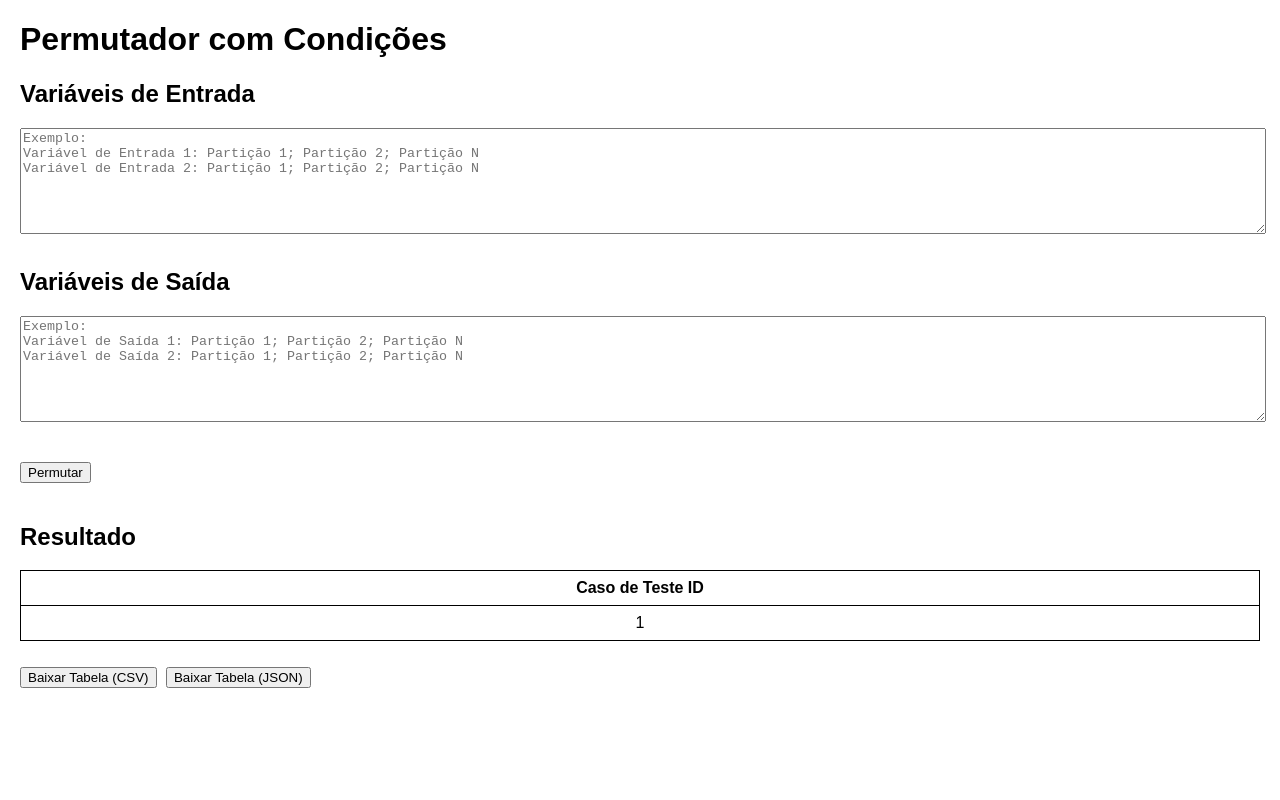
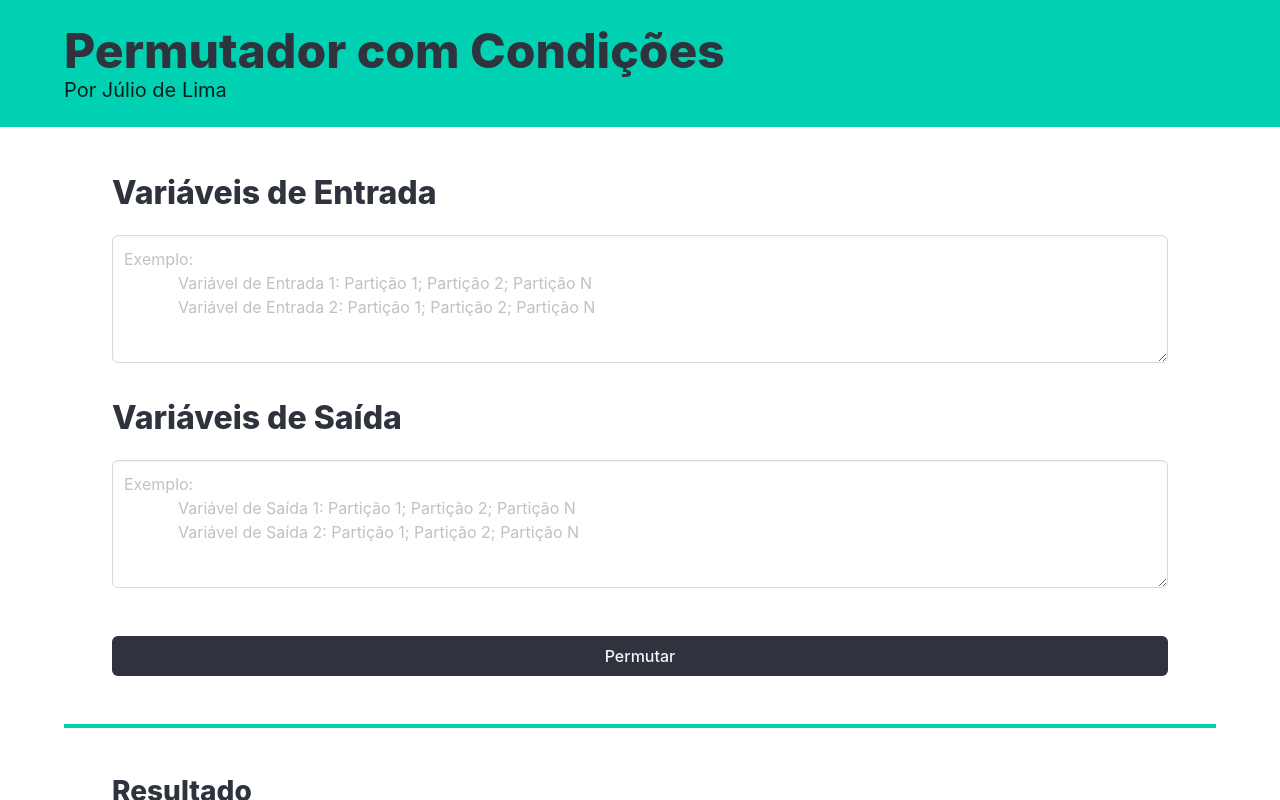
Before and after one commit to juliodelimas/permutador-com-condicoes, a plain HTML site: page index.html in a window 1280 px wide. Both pictures are taken after a click on the button "Permutar". Shown: the top 800 px of the page. Drawn offline with nearby package versions, Linux system fonts and the light colour scheme.

Commit message:
add bulma css

```diff
--- a/index.html
+++ b/index.html
@@ -1,76 +1,92 @@
 <!DOCTYPE html>
 <html lang="en">
+  <head>
+    <meta charset="UTF-8" />
+    <meta name="viewport" content="width=device-width, initial-scale=1.0" />
 
-<head>
-    <meta charset="UTF-8">
-    <meta name="viewport" content="width=device-width, initial-scale=1.0">
     <title>Permutador com Condições</title>
+
+    <link
+      rel="stylesheet"
+      href="https://cdn.jsdelivr.net/npm/bulma@1.0.2/css/bulma.min.css"
+    />
+
     <style>
-        body {
-            font-family: Arial, sans-serif;
-            margin: 20px;
-        }
-
-        textarea {
-            width: 100%;
-            height: 100px;
-            margin-bottom: 10px;
-        }
-
-        button {
-            margin: 10px 5px 20px 0;
-        }
-
-        table {
-            width: 100%;
-            border-collapse: collapse;
-        }
-
-        table,
-        th,
         td {
-            border: 1px solid black;
-        }
-
-        th,
-        td {
-            padding: 8px;
-            text-align: center;
-        }
-
-        select {
-            width: 100%;
+            vertical-align: middle !important;
         }
     </style>
   </head>
 
-<body>
-    <h1>Permutador com Condições</h1>
-    <h2>Variáveis de Entrada</h2>
-    <textarea id="inputVariables" placeholder="Exemplo:
+  <body class="content">
+    <div class="hero is-small is-primary">
+        <div class="hero-body">
+            <div class="container">
+                <h1 class="title is-1">Permutador com Condições</h1>
+                <p class="subtitle">Por Júlio de Lima</p>
+            </div>
+        </div>
+    </div>
+
+    <div class="container">
+      <section class="section">
+        <h2 class="title is-3">Variáveis de Entrada</h2>
+        <textarea
+          class="textarea"
+          id="inputVariables"
+          placeholder="Exemplo:
             Variável de Entrada 1: Partição 1; Partição 2; Partição N
-Variável de Entrada 2: Partição 1; Partição 2; Partição N"></textarea>
+            Variável de Entrada 2: Partição 1; Partição 2; Partição N"
+        ></textarea>
 
-    <h2>Variáveis de Saída</h2>
-    <textarea id="outputVariables" placeholder="Exemplo:
+        <h2 class="title is-3">Variáveis de Saída</h2>
+        <textarea
+          class="textarea"
+          id="outputVariables"
+          placeholder="Exemplo:
             Variável de Saída 1: Partição 1; Partição 2; Partição N
-Variável de Saída 2: Partição 1; Partição 2; Partição N"></textarea>
-    <p>
-        <button id="generateTable">Permutar</button>
-    </p>
-    <h2 id="resultado-title" style="display: none;">Resultado</h2>
+            Variável de Saída 2: Partição 1; Partição 2; Partição N"
+        ></textarea>
+
+        <div class="mt-6">
+          <button class="button is-dark is-fullwidth" id="generateTable">
+            Permutar
+          </button>
+        </div>
+      </section>
+
+      <div class="has-background-primary" id="resultado-divisor" aria-hidden="true" style="height: 4px; display: none;"></div>
+
+      <section class="section">
+        <h2 class="class="title is-3"" id="resultado-title" style="display: none">Resultado</h2>
         <div id="resultTable"></div>
 
-    <p>
-        <button id="downloadCSV" style="display: none;">Baixar Tabela (CSV)</button>
-        <button id="downloadJSON" style="display: none;">Baixar Tabela (JSON)</button>
-    </p>
+        <div class="mt-6">
+          <button class="button is-dark" id="downloadCSV" style="display: none">
+            Baixar Tabela (CSV)
+          </button>
+          <button class="button is-dark" id="downloadJSON" style="display: none">
+            Baixar Tabela (JSON)
+          </button>
+        </div>
+      </section>
+
+    </div>
+
+    <footer class="footer has-background-primary">
+        <div class="content has-text-centered">
+            <a class="button" target="_blank" href="https://github.com/juliodelimas/permutador-com-condicoes">Github</a>
+        </div>
+    </footer>
+
     <script>
     function parseInput(text) {
-            const variables = text.split("\n").filter(line => line.trim() !== "");
-            const partitions = variables.map(line => {
+        const variables = text
+        .split("\n")
+        .filter((line) => line.trim() !== "");
+        const partitions = variables.map((line) => {
         const [variable, parts] = line.split(":");
-                return parts ? parts.split(";").map(part => part.trim()) : [];
+        return parts ? parts.split(";").map((part) => part.trim()) : [];
         });
         return { variables, partitions };
     }
@@ -79,24 +95,36 @@ Variável de Saída 2: Partição 1; Partição 2; Partição N"></textarea>
         if (arrays.length === 0) return [[]];
         const [first, ...rest] = arrays;
         const restPermuted = permute(rest);
-            return first.flatMap(item => restPermuted.map(perm => [item, ...perm]));
+        return first.flatMap((item) =>
+        restPermuted.map((perm) => [item, ...perm])
+        );
     }
 
-        function generateTableHTML(inputData, outputData, headersInput, headersOutput) {
-            let html = "<table>";
-            html += "<tr><th>Caso de Teste ID</th>"
-                + headersInput.map(h => `<th>${h.split(':')[0]}</th>`).join("")
-                + headersOutput.map(h => `<th>${h.split(':')[0]}</th>`).join("")
-                + "</tr>";
+    function generateTableHTML(
+        inputData,
+        outputData,
+        headersInput,
+        headersOutput
+    ) {
+        let html = '<table class="table is-fullwidth is-striped is-vcentered">';
+        html +=
+        "<tr><th>Caso de Teste ID</th>" +
+        headersInput.map((h) => `<th>${h.split(":")[0]}</th>`).join("") +
+        headersOutput.map((h) => `<th>${h.split(":")[0]}</th>`).join("") +
+        "</tr>";
 
         inputData.forEach((row, index) => {
         html += `<tr><td>${index + 1}</td>`;
-                html += row.map(cell => `<td>${cell}</td>`).join("");
-                html += headersOutput.map((_, idx) => {
+        html += row.map((cell) => `<td>${cell}</td>`).join("");
+        html += headersOutput
+            .map((_, idx) => {
             const options = outputData[idx] || [];
-                    const optionsHTML = options.map(opt => `<option value="${opt}">${opt}</option>`).join("");
-                    return `<td><select class="output-select">${optionsHTML}</select></td>`;
-                }).join("");
+            const optionsHTML = options
+                .map((opt) => `<option value="${opt}">${opt}</option>`)
+                .join("");
+            return `<td><div class="select is-info"><select>${optionsHTML}</select></div></td>`;
+            })
+            .join("");
         html += "</tr>";
         });
 
@@ -107,16 +135,18 @@ Variável de Saída 2: Partição 1; Partição 2; Partição N"></textarea>
     function generateCSV() {
         const table = document.querySelector("#resultTable table");
         const rows = table.querySelectorAll("tbody tr");
-            const headers = Array.from(table.querySelectorAll("th")).map(th => th.innerText);
+        const headers = Array.from(table.querySelectorAll("th")).map(
+        (th) => th.innerText
+        );
         const csvData = [];
 
         csvData.push(headers.join(";"));
 
-            rows.forEach(row => {
+        rows.forEach((row) => {
         const cells = row.querySelectorAll("td");
         const rowData = [];
 
-                cells.forEach(cell => {
+        cells.forEach((cell) => {
             const select = cell.querySelector("select");
             if (select) {
             rowData.push(select.value);
@@ -144,7 +174,9 @@ Variável de Saída 2: Partição 1; Partição 2; Partição N"></textarea>
         document.body.removeChild(link);
     }
 
-        document.getElementById("generateTable").addEventListener("click", () => {
+    document
+        .getElementById("generateTable")
+        .addEventListener("click", () => {
         const inputText = document.getElementById("inputVariables").value;
         const outputText = document.getElementById("outputVariables").value;
         const partitionsInput = parseInput(inputText).partitions;
@@ -154,11 +186,17 @@ Variável de Saída 2: Partição 1; Partição 2; Partição N"></textarea>
         const headersInput = parseInput(inputText).variables;
         const headersOutput = parseInput(outputText).variables;
 
-            const resultTable = generateTableHTML(permutations, partitionsOutput, headersInput, headersOutput);
-            document.getElementById("resultado-title").style = '';
+        const resultTable = generateTableHTML(
+            permutations,
+            partitionsOutput,
+            headersInput,
+            headersOutput
+        );
+        document.getElementById("resultado-divisor").style = "height: 4px;";
+        document.getElementById("resultado-title").style = "";
         document.getElementById("resultTable").innerHTML = resultTable;
-            document.getElementById("downloadCSV").style = '';
-            document.getElementById("downloadJSON").style = '';
+        document.getElementById("downloadCSV").style = "";
+        document.getElementById("downloadJSON").style = "";
         });
 
     document.getElementById("downloadCSV").addEventListener("click", () => {
@@ -168,10 +206,12 @@ Variável de Saída 2: Partição 1; Partição 2; Partição N"></textarea>
     function generateJSON() {
         const table = document.querySelector("#resultTable table");
         const rows = table.querySelectorAll("tbody tr");
-            const headers = Array.from(table.querySelectorAll("th")).map(th => th.innerText);
+        const headers = Array.from(table.querySelectorAll("th")).map(
+        (th) => th.innerText
+        );
         const jsonData = [];
 
-            rows.forEach(row => {
+        rows.forEach((row) => {
         const cells = row.querySelectorAll("td");
         const rowData = {};
 
@@ -194,7 +234,9 @@ Variável de Saída 2: Partição 1; Partição 2; Partição N"></textarea>
     }
 
     function downloadJSON(content, filename) {
-            const blob = new Blob([content], { type: "application/json;charset=utf-8;" });
+        const blob = new Blob([content], {
+        type: "application/json;charset=utf-8;",
+        });
         const link = document.createElement("a");
         link.href = URL.createObjectURL(blob);
         link.download = filename;
@@ -204,11 +246,12 @@ Variável de Saída 2: Partição 1; Partição 2; Partição N"></textarea>
         document.body.removeChild(link);
     }
 
-        document.getElementById("downloadJSON").addEventListener("click", () => {
+    document
+        .getElementById("downloadJSON")
+        .addEventListener("click", () => {
         const jsonContent = generateJSON();
         downloadJSON(jsonContent, "tabela_permutacao_com_condicoes.json");
         });
     </script>
   </body>
-
 </html>
```
Lines whose indentation alone changed are shown as unchanged.
